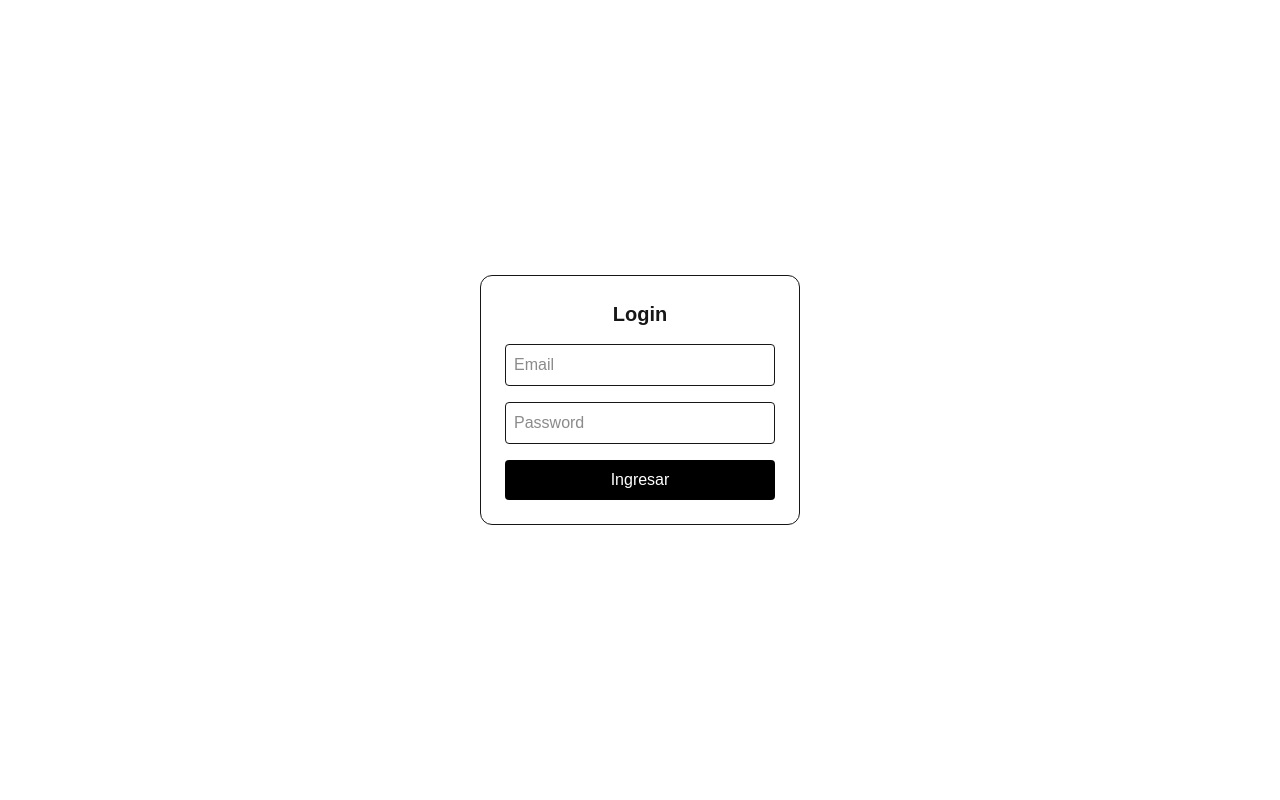
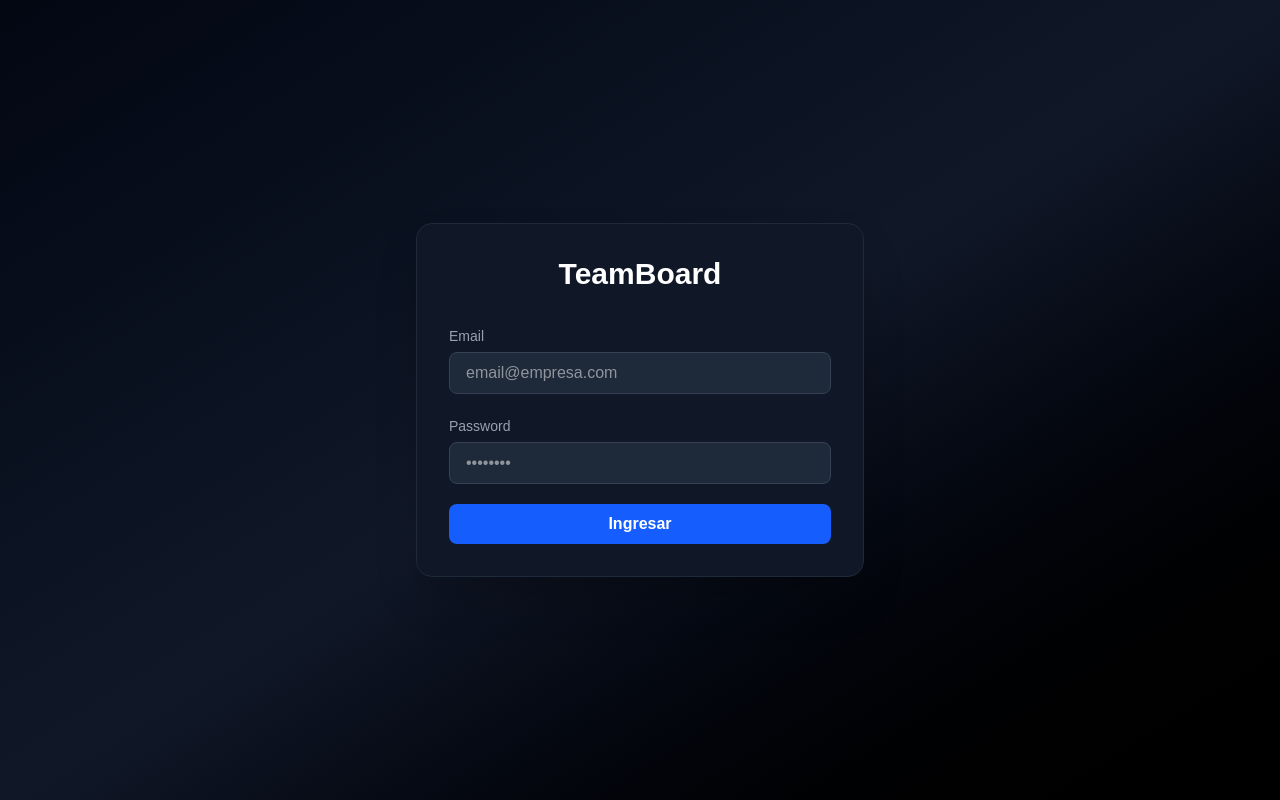
Before and after one commit to Valen06GG/Teamboard-Fullstack, a Next.js app in the folder teamboard-frontend/: page /login in a window 1280 px wide. Built offline with nearby package versions, Linux system fonts and the light colour scheme.

Commit message:
9no Commit | Project-Teamboard-Fullstack

```diff
--- a/teamboard-frontend/src/app/dashboard/page.tsx
+++ b/teamboard-frontend/src/app/dashboard/page.tsx
@@ -4,9 +4,10 @@ import { useAuth } from "@/context/AuthContext";
 import { getTasks } from "@/services/api";
 import { useRouter } from "next/navigation";
 import { useEffect, useState } from "react";
+import { completedTask } from "@/services/api";
 
 export default function Dashboard() {
-    const { token } = useAuth();
+    const { token, logout } = useAuth();
     const router = useRouter();
     const [tasks, setTasks] = useState<any[]>([]);
 
@@ -22,23 +23,74 @@ export default function Dashboard() {
 
     if (!token) return null;
 
+    const handleCompleted = async (taskId: string) => {
+        if (!token) return;
+
+        try {
+            await completedTask(taskId, token);
+            const updateTask = tasks.map((task) => task.id === taskId ? { ...task, completed: true }: task);
+            setTasks(updateTask);
+        } catch (error) {
+            alert('No podes completar la task');
+        }
+    }
+
     return (
-        <div className="p-10">
-            <h1 className="text-2-1x font-bold mb-4">Mis Tasks</h1>
+    <div className="min-h-screen bg-gradient-to-br from-gray-950 via-gray-900 to-black text-white">
 
-            <ul className="space-y-2">
+      <div className="max-w-4xl mx-auto px-6 py-12">
+
+        <div className="flex justify-between items-center mb-10">
+          <h1 className="text-3xl font-bold">TeamBoard Dashboard</h1>
+
+          <button
+            onClick={() => {
+              logout();
+              router.push("/login");
+            }}
+            className="bg-red-600 hover:bg-red-700 px-4 py-2 rounded-lg transition cursor-pointer"
+          >
+            Logout
+          </button>
+        </div>
+
+        <div className="grid gap-4">
+
           {tasks.map((task) => (
-                    <li
+            <div
               key={task.id}
-                    className="border p-3 rounded flex justify-between"
+              className="bg-gray-900 border border-gray-800 rounded-xl p-5 flex justify-between items-center"
             >
-                      <span>{task.title}</span>
-                      <span>
-                        {task.completed ? "✅" : "⏳"}
+              <div>
+                <h2 className="font-semibold text-lg">{task.title}</h2>
+
+                <p className="text-gray-400 text-sm">
+                  Project: {task.project?.name || "Sin proyecto"}
+                </p>
+              </div>
+
+              <div className="flex items-center gap-4">
+
+                {task.completed ? (
+                  <span className="bg-green-600/20 text-green-400 px-3 py-1 rounded-lg text-sm">
+                    Completed
                   </span>
-                    </li>
+                ) : (
+                  <button
+                    onClick={() => handleCompleted(task.id)}
+                    className="bg-blue-600 hover:bg-blue-700 px-4 py-2 rounded-lg text-sm transition cursor-pointer"
+                  >
+                    Mark completed
+                  </button>
+                )}
+
+              </div>
+            </div>
           ))}
-            </ul>
+
+        </div>
+
+      </div>
     </div>
   );
 }
--- a/teamboard-frontend/src/app/login/page.tsx
+++ b/teamboard-frontend/src/app/login/page.tsx
@@ -25,33 +25,48 @@ export default function LoginPage() {
     };
 
     return (
-        <div className="flex h-screen items-center justify-center">
-          <form
-            onSubmit={handleLogin}
-            className="flex flex-col gap-4 w-80 p-6 border rounded-xl"
-          >
-            <h1 className="text-xl font-bold text-center">Login</h1>
+    <div className="min-h-screen flex items-center justify-center bg-gradient-to-br from-gray-950 via-gray-900 to-black">
 
+      <div className="w-full max-w-md bg-gray-900 border border-gray-800 rounded-2xl shadow-2xl p-8">
+
+        <h1 className="text-3xl font-bold text-center text-white mb-8">
+          TeamBoard
+        </h1>
+
+        <form onSubmit={handleLogin} className="space-y-5">
+
+          <div>
+            <label className="text-sm text-gray-400">Email</label>
             <input
               type="email"
-              placeholder="Email"
-              className="border p-2 rounded"
+              placeholder="email@empresa.com"
               value={email}
               onChange={(e) => setEmail(e.target.value)}
+              className="w-full mt-1 px-4 py-2 bg-gray-800 border border-gray-700 rounded-lg text-white focus:outline-none focus:ring-2 focus:ring-blue-500 transition"
             />
+          </div>
 
+          <div>
+            <label className="text-sm text-gray-400">Password</label>
             <input
               type="password"
-              placeholder="Password"
-              className="border p-2 rounded"
+              placeholder="••••••••"
               value={password}
               onChange={(e) => setPassword(e.target.value)}
+              className="w-full mt-1 px-4 py-2 bg-gray-800 border border-gray-700 rounded-lg text-white focus:outline-none focus:ring-2 focus:ring-blue-500 transition"
             />
+          </div>
 
-            <button className="bg-black text-white p-2 rounded cursor-pointer">
-              Ingresar
-            </button>
-          </form>
-        </div>
-    )
+          <button
+            type="submit"
+            className="w-full bg-blue-600 hover:bg-blue-700 text-white font-semibold py-2 rounded-lg transition cursor-pointer"
+          >
+            Ingresar
+          </button>
+
+        </form>
+
+      </div>
+    </div>
+  );
 }
--- a/teamboard-frontend/src/services/api.ts
+++ b/teamboard-frontend/src/services/api.ts
@@ -29,3 +29,22 @@ export async function getTasks(token: string) {
 
     return response.json();
 }
+
+export async function completedTask(taskId: string, token: string) {
+    const response = await fetch(`http://localhost:3001/tasks/${taskId}/status`, {
+        method: "PATCH",
+        headers: {
+            "Content-Type": "application/json",
+            Authorization: `Bearer ${token}`,
+        },
+        body: JSON.stringify({
+            completed: true,
+        })
+      },
+    );
+
+    if (!response.ok) {
+        throw new Error('No se pudo completar las task');
+    }
+    return response.json();
+}
```
Also changed, not shown: teamboard-frontend/src/app/admin/page.tsx (added). Lines whose indentation alone changed are shown as unchanged.
